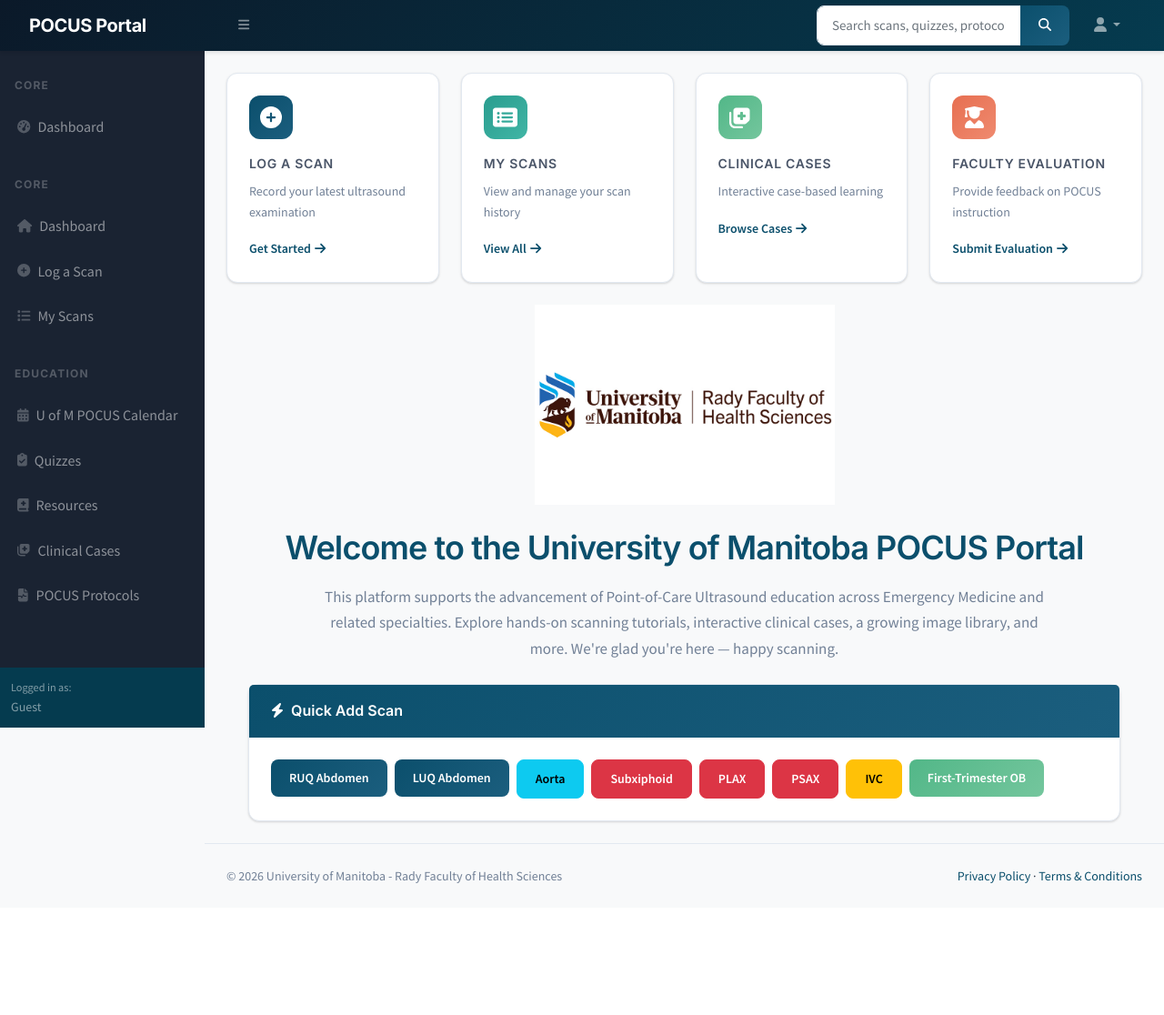
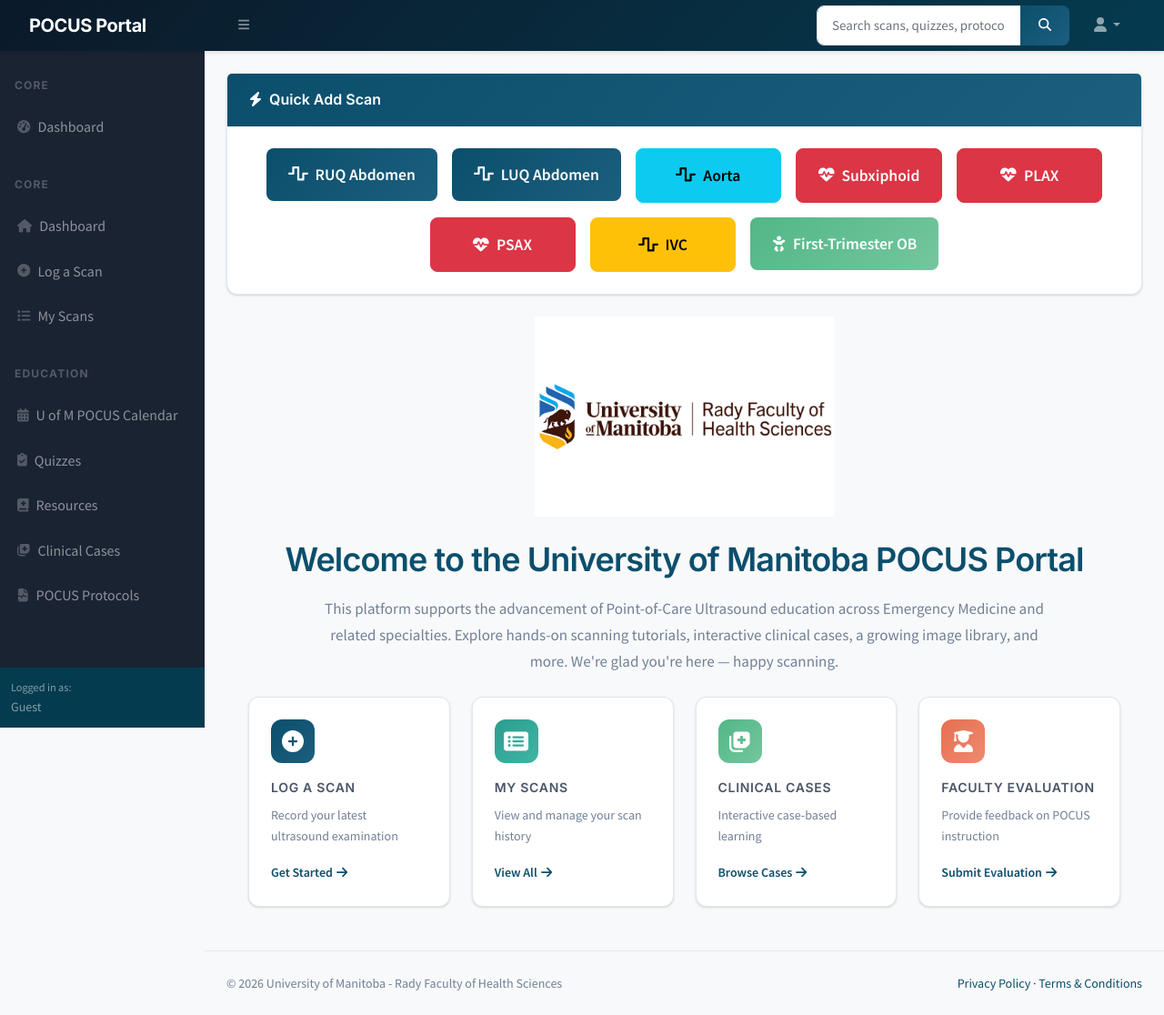
Before and after one commit to rick546/pocus-logbook, a Django app: page / in a window 1280 px wide. Shown: the whole page at 91% size. Before the commit the page ends 971 px from the top, so only its background shows below. Run offline with Django 5.2, Linux system fonts and the light colour scheme; some libraries are stand-ins or nearby versions.

Commit message:
Move Quick Add Scan to top with larger buttons
- Quick Add Scan buttons now at top of dashboard
- Larger buttons with icons for better visibility
- Navigation cards (Log a Scan, My Scans, etc.) moved below

Co-Authored-By: Claude Opus 4.5 <noreply@anthropic.com>

```diff
--- a/templates/home.html
+++ b/templates/home.html
@@ -124,75 +124,74 @@
             <div id="layoutSidenav_content">
     			<main>
       			  <div class="container-fluid px-4">
-         			   <div class="row mt-4">
 
-							  <div class="col-xl-3 col-md-6 mb-4">
-							    <div class="dashboard-card">
-							      <div class="dashboard-card-icon icon-primary">
-							        <i class="fas fa-plus-circle"></i>
-							      </div>
-							      <div class="dashboard-card-title">Log a Scan</div>
-							      <p class="text-muted mb-3" style="font-size: 0.875rem;">Record your latest ultrasound examination</p>
-							      <a class="dashboard-card-link" href="{% url 'scan_create' %}">
-							        Get Started <i class="fas fa-arrow-right"></i>
-							      </a>
-							    </div>
-							  </div>
+<!-- Quick Add Scan - TOP OF PAGE -->
+<div class="card mb-4 mt-4">
+  <div class="card-header">
+    <i class="fas fa-bolt me-1"></i>
+    Quick Add Scan
+  </div>
+  <div class="card-body d-flex flex-wrap gap-3 justify-content-center">
 
-							  <div class="col-xl-3 col-md-6 mb-4">
-							    <div class="dashboard-card">
-							      <div class="dashboard-card-icon icon-secondary">
-							        <i class="fas fa-list-alt"></i>
-							      </div>
-							      <div class="dashboard-card-title">My Scans</div>
-							      <p class="text-muted mb-3" style="font-size: 0.875rem;">View and manage your scan history</p>
-							      <a class="dashboard-card-link" href="{% url 'my_scans' %}">
-							        View All <i class="fas fa-arrow-right"></i>
-							      </a>
-							    </div>
-							  </div>
+    <form method="post" action="{% url 'add_scan_bundle' 'ruq' %}">
+      {% csrf_token %}
+      <button class="btn btn-primary btn-lg px-4 py-3" type="submit" style="font-size: 1.1rem; min-width: 160px;">
+        <i class="fas fa-wave-square me-2"></i>RUQ Abdomen
+      </button>
+    </form>
 
-							  <div class="col-xl-3 col-md-6 mb-4">
-							    <div class="dashboard-card">
-							      <div class="dashboard-card-icon icon-success">
-							        <i class="fas fa-notes-medical"></i>
-							      </div>
-							      <div class="dashboard-card-title">Clinical Cases</div>
-							      <p class="text-muted mb-3" style="font-size: 0.875rem;">Interactive case-based learning</p>
-							      <a class="dashboard-card-link" href="{% url 'cases_list' %}">
-							        Browse Cases <i class="fas fa-arrow-right"></i>
-							      </a>
-							    </div>
-							  </div>
+    <form method="post" action="{% url 'add_scan_bundle' 'luq' %}">
+      {% csrf_token %}
+      <button class="btn btn-primary btn-lg px-4 py-3" type="submit" style="font-size: 1.1rem; min-width: 160px;">
+        <i class="fas fa-wave-square me-2"></i>LUQ Abdomen
+      </button>
+    </form>
 
-							  <div class="col-xl-3 col-md-6 mb-4">
-							    <div class="dashboard-card">
-							      <div class="dashboard-card-icon icon-accent">
-							        <i class="fas fa-user-graduate"></i>
-							      </div>
-							      <div class="dashboard-card-title">Faculty Evaluation</div>
-							      <p class="text-muted mb-3" style="font-size: 0.875rem;">Provide feedback on POCUS instruction</p>
-							      <a class="dashboard-card-link" href="{% url 'faculty_evaluation' %}">
-							        Submit Evaluation <i class="fas fa-arrow-right"></i>
-							      </a>
-							    </div>
-							  </div>
+    <form method="post" action="{% url 'add_scan_bundle' 'aorta' %}">
+      {% csrf_token %}
+      <button class="btn btn-info btn-lg px-4 py-3" type="submit" style="font-size: 1.1rem; min-width: 160px;">
+        <i class="fas fa-wave-square me-2"></i>Aorta
+      </button>
+    </form>
 
-							  {% if user.is_staff %}
-							  <div class="col-xl-3 col-md-6 mb-4">
-							    <div class="dashboard-card">
-							      <div class="dashboard-card-icon icon-accent">
-							        <i class="fas fa-chart-bar"></i>
-							      </div>
-							      <div class="dashboard-card-title">Program Totals</div>
-							      <p class="text-muted mb-3" style="font-size: 0.875rem;">View analytics and statistics</p>
-							      <a class="dashboard-card-link" href="{% url 'scan_totals' %}">
-							        View Report <i class="fas fa-arrow-right"></i>
-							      </a>
-							    </div>
-							  </div>
-							  {% endif %}
-							</div>
+    <form method="post" action="{% url 'add_scan_bundle' 'subxiphoid' %}">
+      {% csrf_token %}
+      <button class="btn btn-danger btn-lg px-4 py-3" type="submit" style="font-size: 1.1rem; min-width: 160px;">
+        <i class="fas fa-heartbeat me-2"></i>Subxiphoid
+      </button>
+    </form>
+
+    <form method="post" action="{% url 'add_scan_bundle' 'plax' %}">
+      {% csrf_token %}
+      <button class="btn btn-danger btn-lg px-4 py-3" type="submit" style="font-size: 1.1rem; min-width: 160px;">
+        <i class="fas fa-heartbeat me-2"></i>PLAX
+      </button>
+    </form>
+
+    <form method="post" action="{% url 'add_scan_bundle' 'psax' %}">
+      {% csrf_token %}
+      <button class="btn btn-danger btn-lg px-4 py-3" type="submit" style="font-size: 1.1rem; min-width: 160px;">
+        <i class="fas fa-heartbeat me-2"></i>PSAX
+      </button>
+    </form>
+
+    <form method="post" action="{% url 'add_scan_bundle' 'ivc' %}">
+      {% csrf_token %}
+      <button class="btn btn-warning btn-lg px-4 py-3" type="submit" style="font-size: 1.1rem; min-width: 160px;">
+        <i class="fas fa-wave-square me-2"></i>IVC
+      </button>
+    </form>
+
+    <form method="post" action="{% url 'add_scan_bundle' 'ob_first' %}">
+      {% csrf_token %}
+      <button class="btn btn-success btn-lg px-4 py-3" type="submit" style="font-size: 1.1rem; min-width: 180px;">
+        <i class="fas fa-baby me-2"></i>First-Trimester OB
+      </button>
+    </form>
+
+  </div>
+</div>
+
                                 <!-- Welcome header -->
 <div class="container-fluid px-4">
   <div class="text-center mb-4">
@@ -260,55 +259,74 @@
 </div>
 {% endif %}
 
-  <!-- Leaderboard card -->
-  <div class="card mb-4">
-  <div class="card-header">
-    <i class="fas fa-bolt me-1"></i>
-    Quick Add Scan
+<!-- Navigation Cards -->
+<div class="row mb-4">
+  <div class="col-xl-3 col-md-6 mb-4">
+    <div class="dashboard-card">
+      <div class="dashboard-card-icon icon-primary">
+        <i class="fas fa-plus-circle"></i>
+      </div>
+      <div class="dashboard-card-title">Log a Scan</div>
+      <p class="text-muted mb-3" style="font-size: 0.875rem;">Record your latest ultrasound examination</p>
+      <a class="dashboard-card-link" href="{% url 'scan_create' %}">
+        Get Started <i class="fas fa-arrow-right"></i>
+      </a>
+    </div>
   </div>
-  <div class="card-body d-flex flex-wrap gap-2">
 
-    <form method="post" action="{% url 'add_scan_bundle' 'ruq' %}">
-      {% csrf_token %}
-      <button class="btn btn-primary btn-sm" type="submit">RUQ Abdomen</button>
-    </form>
+  <div class="col-xl-3 col-md-6 mb-4">
+    <div class="dashboard-card">
+      <div class="dashboard-card-icon icon-secondary">
+        <i class="fas fa-list-alt"></i>
+      </div>
+      <div class="dashboard-card-title">My Scans</div>
+      <p class="text-muted mb-3" style="font-size: 0.875rem;">View and manage your scan history</p>
+      <a class="dashboard-card-link" href="{% url 'my_scans' %}">
+        View All <i class="fas fa-arrow-right"></i>
+      </a>
+    </div>
+  </div>
 
-    <form method="post" action="{% url 'add_scan_bundle' 'luq' %}">
-      {% csrf_token %}
-      <button class="btn btn-primary btn-sm" type="submit">LUQ Abdomen</button>
-    </form>
+  <div class="col-xl-3 col-md-6 mb-4">
+    <div class="dashboard-card">
+      <div class="dashboard-card-icon icon-success">
+        <i class="fas fa-notes-medical"></i>
+      </div>
+      <div class="dashboard-card-title">Clinical Cases</div>
+      <p class="text-muted mb-3" style="font-size: 0.875rem;">Interactive case-based learning</p>
+      <a class="dashboard-card-link" href="{% url 'cases_list' %}">
+        Browse Cases <i class="fas fa-arrow-right"></i>
+      </a>
+    </div>
+  </div>
 
-    <form method="post" action="{% url 'add_scan_bundle' 'aorta' %}">
-      {% csrf_token %}
-      <button class="btn btn-info btn-sm" type="submit">Aorta</button>
-    </form>
+  <div class="col-xl-3 col-md-6 mb-4">
+    <div class="dashboard-card">
+      <div class="dashboard-card-icon icon-accent">
+        <i class="fas fa-user-graduate"></i>
+      </div>
+      <div class="dashboard-card-title">Faculty Evaluation</div>
+      <p class="text-muted mb-3" style="font-size: 0.875rem;">Provide feedback on POCUS instruction</p>
+      <a class="dashboard-card-link" href="{% url 'faculty_evaluation' %}">
+        Submit Evaluation <i class="fas fa-arrow-right"></i>
+      </a>
+    </div>
+  </div>
 
-    <form method="post" action="{% url 'add_scan_bundle' 'subxiphoid' %}">
-      {% csrf_token %}
-      <button class="btn btn-danger btn-sm" type="submit">Subxiphoid</button>
-    </form>
-
-    <form method="post" action="{% url 'add_scan_bundle' 'plax' %}">
-      {% csrf_token %}
-      <button class="btn btn-danger btn-sm" type="submit">PLAX</button>
-    </form>
-
-    <form method="post" action="{% url 'add_scan_bundle' 'psax' %}">
-      {% csrf_token %}
-      <button class="btn btn-danger btn-sm" type="submit">PSAX</button>
-    </form>
-
-    <form method="post" action="{% url 'add_scan_bundle' 'ivc' %}">
-      {% csrf_token %}
-      <button class="btn btn-warning btn-sm" type="submit">IVC</button>
-    </form>
-
-    <form method="post" action="{% url 'add_scan_bundle' 'ob_first' %}">
-      {% csrf_token %}
-      <button class="btn btn-success btn-sm" type="submit">First-Trimester OB</button>
-    </form>
-
+  {% if user.is_staff %}
+  <div class="col-xl-3 col-md-6 mb-4">
+    <div class="dashboard-card">
+      <div class="dashboard-card-icon icon-accent">
+        <i class="fas fa-chart-bar"></i>
+      </div>
+      <div class="dashboard-card-title">Program Totals</div>
+      <p class="text-muted mb-3" style="font-size: 0.875rem;">View analytics and statistics</p>
+      <a class="dashboard-card-link" href="{% url 'scan_totals' %}">
+        View Report <i class="fas fa-arrow-right"></i>
+      </a>
+    </div>
   </div>
+  {% endif %}
 </div>
 
 {% if user.is_authenticated %}
```
